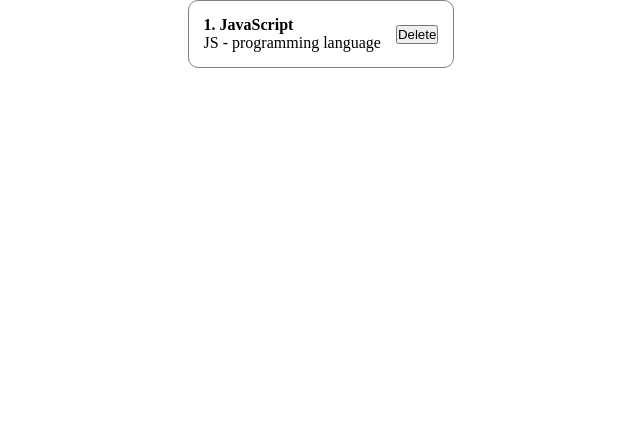
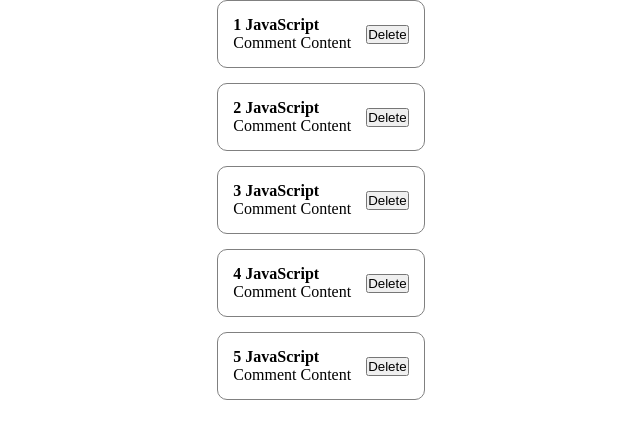
Before and after one commit to puncoviy/reactApp, a React (Create React App) app: page / in a window 1280 px wide. Shown: the top 438 px of the page, without its empty margins (319-959 px from the left). Built offline with nearby package versions, Linux system fonts and the light colour scheme.

Commit message:
edit: moved posts to side func

```diff
--- a/src/App.js
+++ b/src/App.js
@@ -2,21 +2,18 @@ import React, { useState } from "react";
 import './styles/App.css'
 import ClassCounter from "./components/ClassCounter";
 import Counter from "./components/Counter";
+import PostItem from "./components/PostItem";
 
 function App() {
     const [value, setValue] = useState('text from input');
 
     return (
         <div className="App">
-            <div className="post">
-                <div className="post__content">
-                    <strong>1. JavaScript</strong>
-                    <div>JS - programming language</div>
-                </div>
-                <div className="post__btns">
-                    <button>Delete</button>
-                </div>
-            </div>
+            <PostItem post={{id: 1, title: 'JavaScript', body: 'Comment Content'}} />
+            <PostItem post={{id: 2, title: 'JavaScript', body: 'Comment Content'}} />
+            <PostItem post={{id: 3, title: 'JavaScript', body: 'Comment Content'}} />
+            <PostItem post={{id: 4, title: 'JavaScript', body: 'Comment Content'}} />
+            <PostItem post={{id: 5, title: 'JavaScript', body: 'Comment Content'}} />
         </div>
     );
 }
--- /dev/null
+++ b/src/components/PostItem.jsx
@@ -0,0 +1,19 @@
+import React from 'react';
+
+const PostItem = (props) => {
+    return (
+        <div>
+            <div className="post">
+                <div className="post__content">
+                    <strong>{props.post.id} {props.post.title}</strong>
+                    <div>{props.post.body}</div>
+                </div>
+                <div className="post__btns">
+                    <button>Delete</button>
+                </div>
+            </div>
+        </div>
+    );
+}
+
+export default PostItem;
--- a/src/styles/App.css
+++ b/src/styles/App.css
@@ -12,6 +12,7 @@
 .App {
     max-width: 400px;
 }
+
 .post {
     display: flex;
     align-items: center;
@@ -19,8 +20,5 @@
     padding: 15px;
     border: 1px solid grey;
     border-radius: 10px;
+    margin-bottom: 15px;
 }
-.post__content {
-}
-.post__btns {
-}
```
